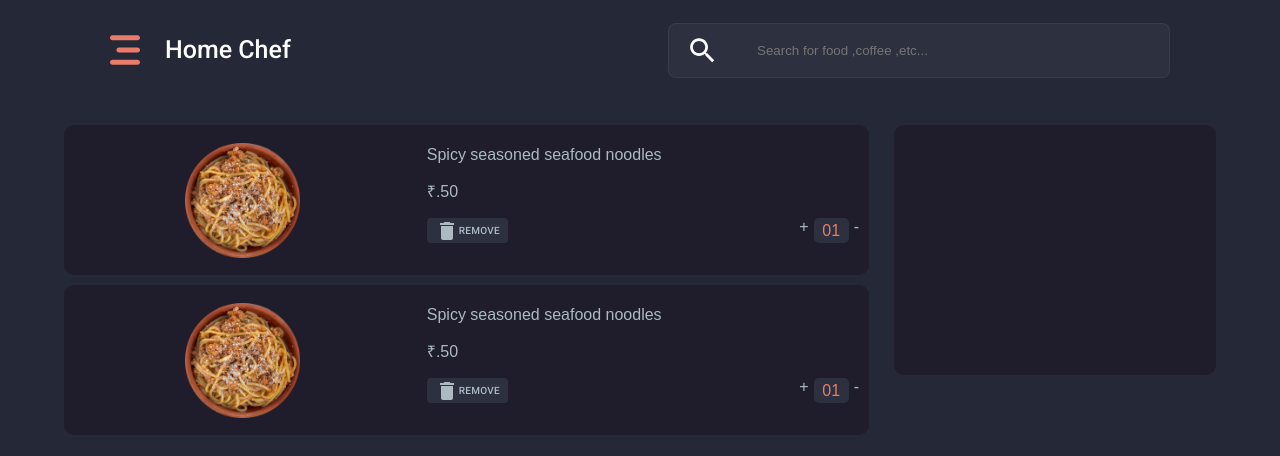
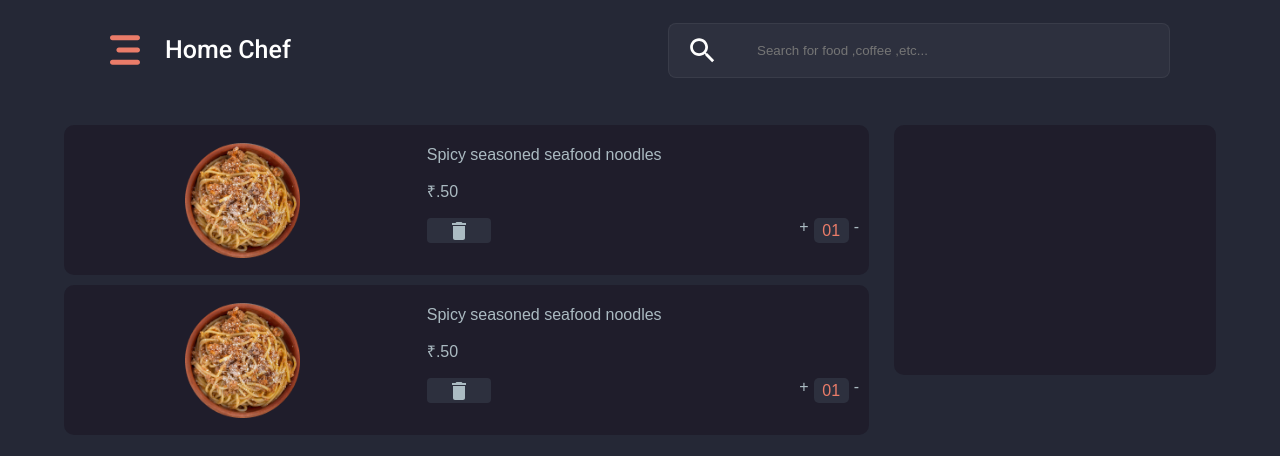
Before and after one commit to aninarafath6/Home-Chef, a React (Create React App) app in the folder home-che-front-end/: page /cart in a window 1280 px wide. Shown: the top 456 px of the page. Built offline with nearby package versions, Linux system fonts and the light colour scheme.

Commit message:
cart design modified on screen size 360

```diff
--- a/home-che-front-end/src/components/cart/Cart.Element.js
+++ b/home-che-front-end/src/components/cart/Cart.Element.js
@@ -81,6 +81,10 @@ export const CartItemContainer = styled.div`
             height:180px;
 
         }
+        @media screen and (max-width:360px){
+            height:145px;
+
+        }
 `;
 export const ItemImageSection = styled.div`
     /* background-color:cyan; */
@@ -100,6 +104,10 @@ export const ItemImage = styled.img`
     width:115px;
     @media screen and (max-width:768px){
         width:130px;
+
+        }
+        @media screen and (max-width:360px){
+        width:111px;
 
         }
 `;
@@ -124,10 +132,14 @@ width:100%;
 height:25px;
 display:flex;
 justify-content:space-between;
+margin-top:15px;
     @media screen and (max-width:1080px){
-justify-content:space-around;
+    justify-content:space-around;
 
 
+    }
+    @media screen and (max-width:360px){
+    justify-content:space-between;
     }
 `;
 
--- a/home-che-front-end/src/components/cart/CartItem.js
+++ b/home-che-front-end/src/components/cart/CartItem.js
@@ -22,7 +22,7 @@ export default function CartItem() {
                 <ItemName>Spicy seasoned seafood noodles</ItemName>
                 <ItemPrice>₹.50</ItemPrice>
                 <ItemActionArea>
-                    <RemoveItemBtn><RemoveIcon />  Remove</RemoveItemBtn>
+                    <RemoveItemBtn><RemoveIcon /> </RemoveItemBtn>
                     <QuantityContainer>
                     <QuantityIncrement>+</QuantityIncrement>
                         <QuantityDisplay>
```
